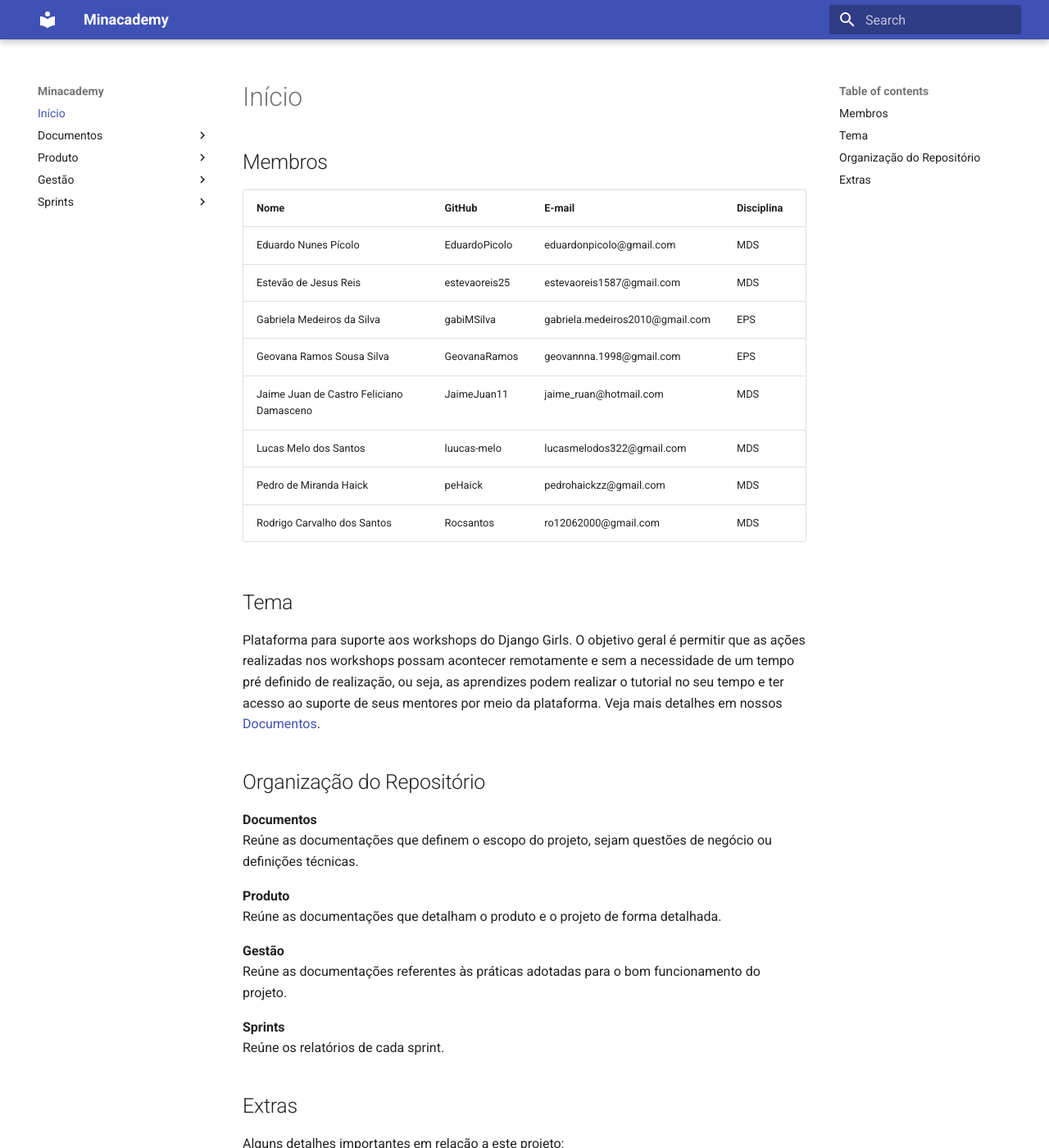
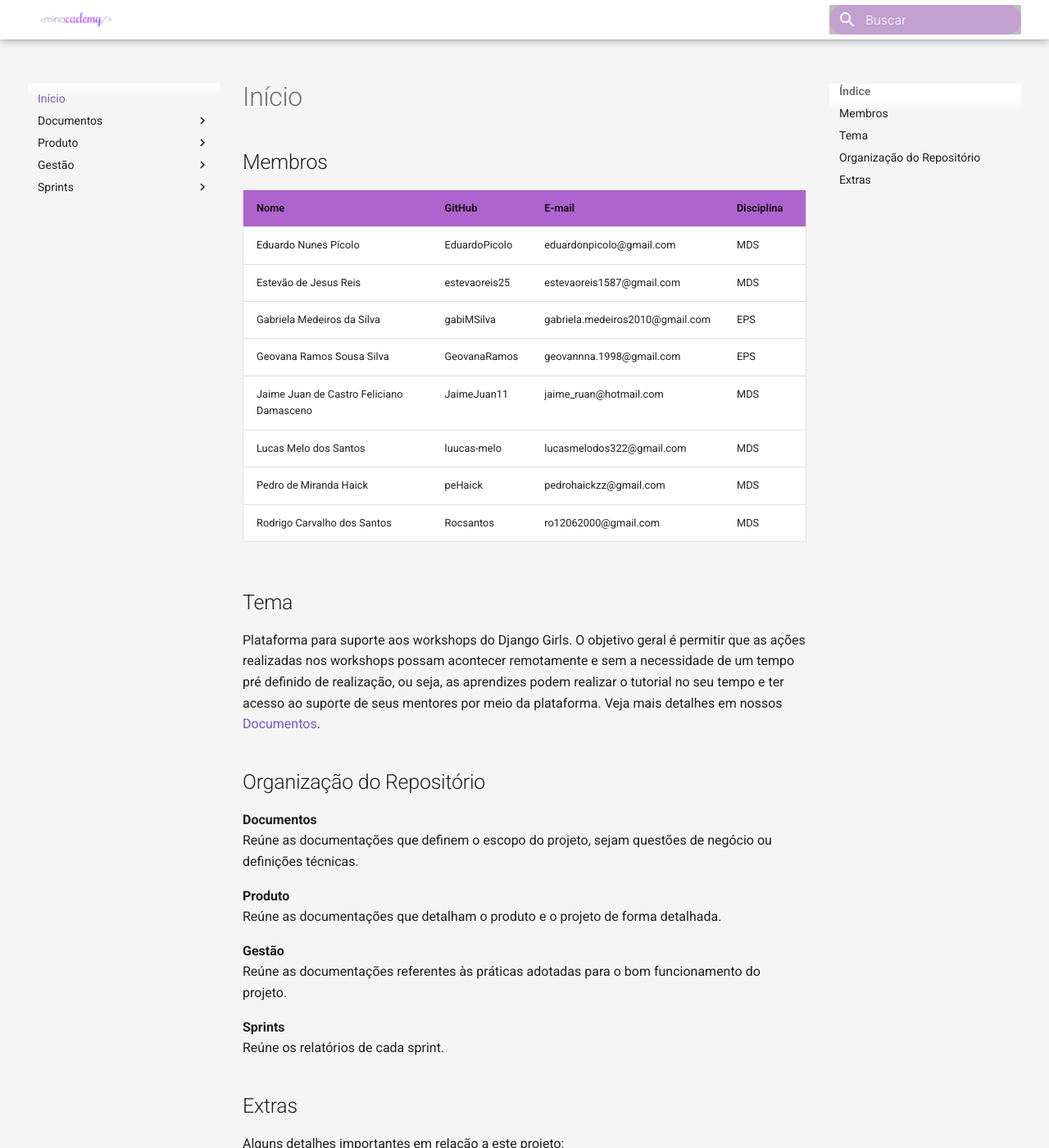
Before and after one commit to fga-eps-mds/2020.1-Minacademy-Wiki, an MkDocs documentation site: the page built from docs/index.md, in a window 1280 px wide and 1400 px high. Shown: the whole window at 82% size. Built offline with MkDocs 1.6.1 and Material for MkDocs 9.7.7, drawn with Linux system fonts in a browser that asks for light colours.

Commit message:
Adicionando estilos da identidade visual

```diff
--- /dev/null
+++ b/docs/stylesheets/extra.css
@@ -0,0 +1,32 @@
+[data-md-color-primary="deep-purple"] .md-header {
+    background-color: white !important;
+}
+
+.md-logo img {
+    width: auto;
+    height: 40px;
+    margin: 0 !important;
+}
+
+.md-header-nav__button {
+    margin: 0;
+}
+
+.md-main {
+    background-color: whitesmoke;
+}
+
+.md-typeset table:not([class]) th {
+    background-color: rgb(174, 100, 206);
+}
+
+.md-search__input{
+    background-color: rgb(194, 160, 208);
+    border: 1px;
+    border-radius: 1rem;
+    border-color: black;
+}
+
+.md-search__input:hover {
+    background-color: rgb(194, 160, 208);
+}
--- a/mkdocs.yml
+++ b/mkdocs.yml
@@ -1,6 +1,15 @@
-site_name: Minacademy
+site_name: " "
 theme:
   name: material
+  logo: logo.png
+  language: pt
+  palette:
+    primary: deep purple
+    accent: deep purple
+
+extra_css:
+  - stylesheets/extra.css
+
 
 nav:
   - Início: index.md
```
Also changed, not shown: docs/logo.png (added).
